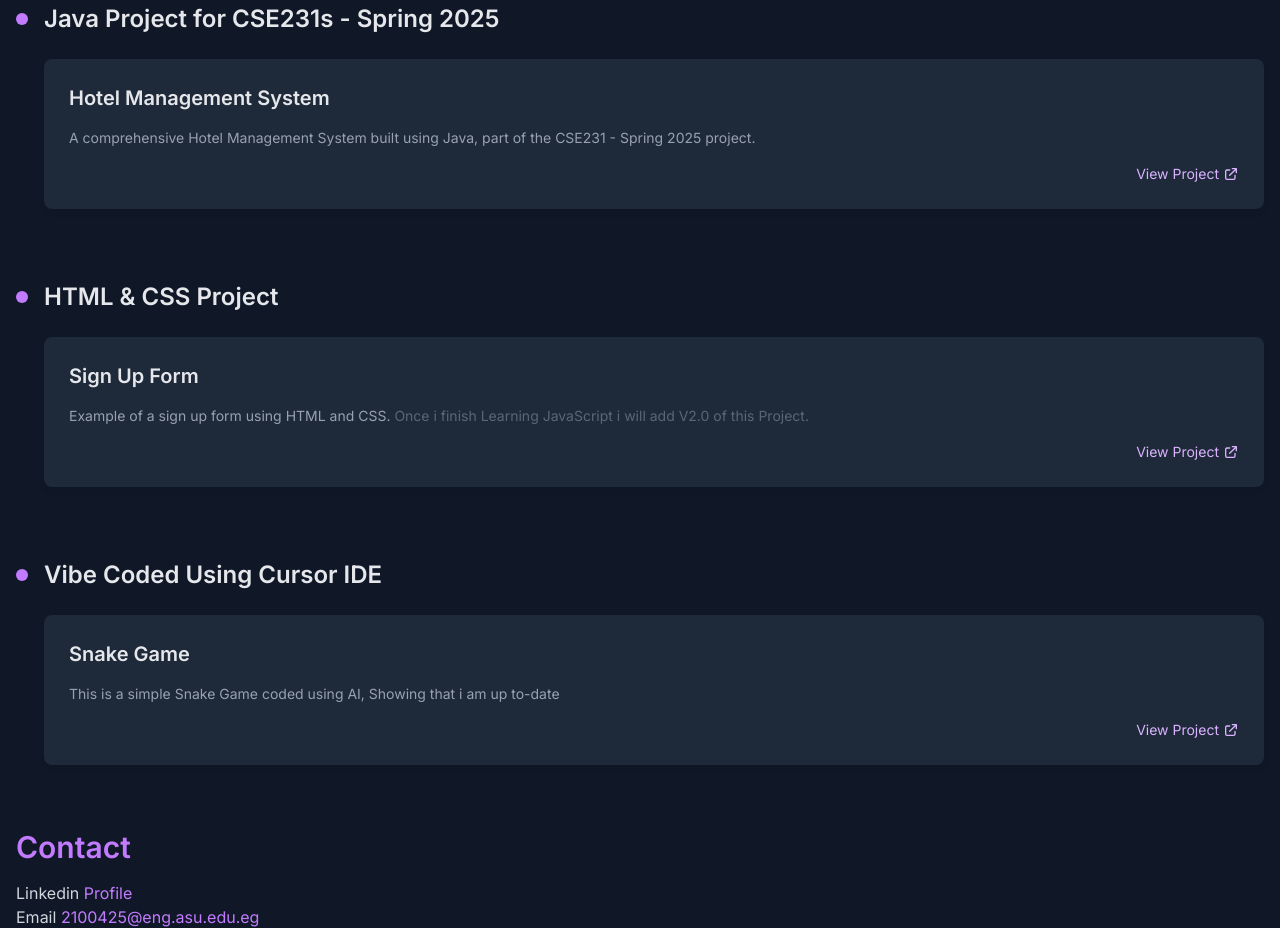
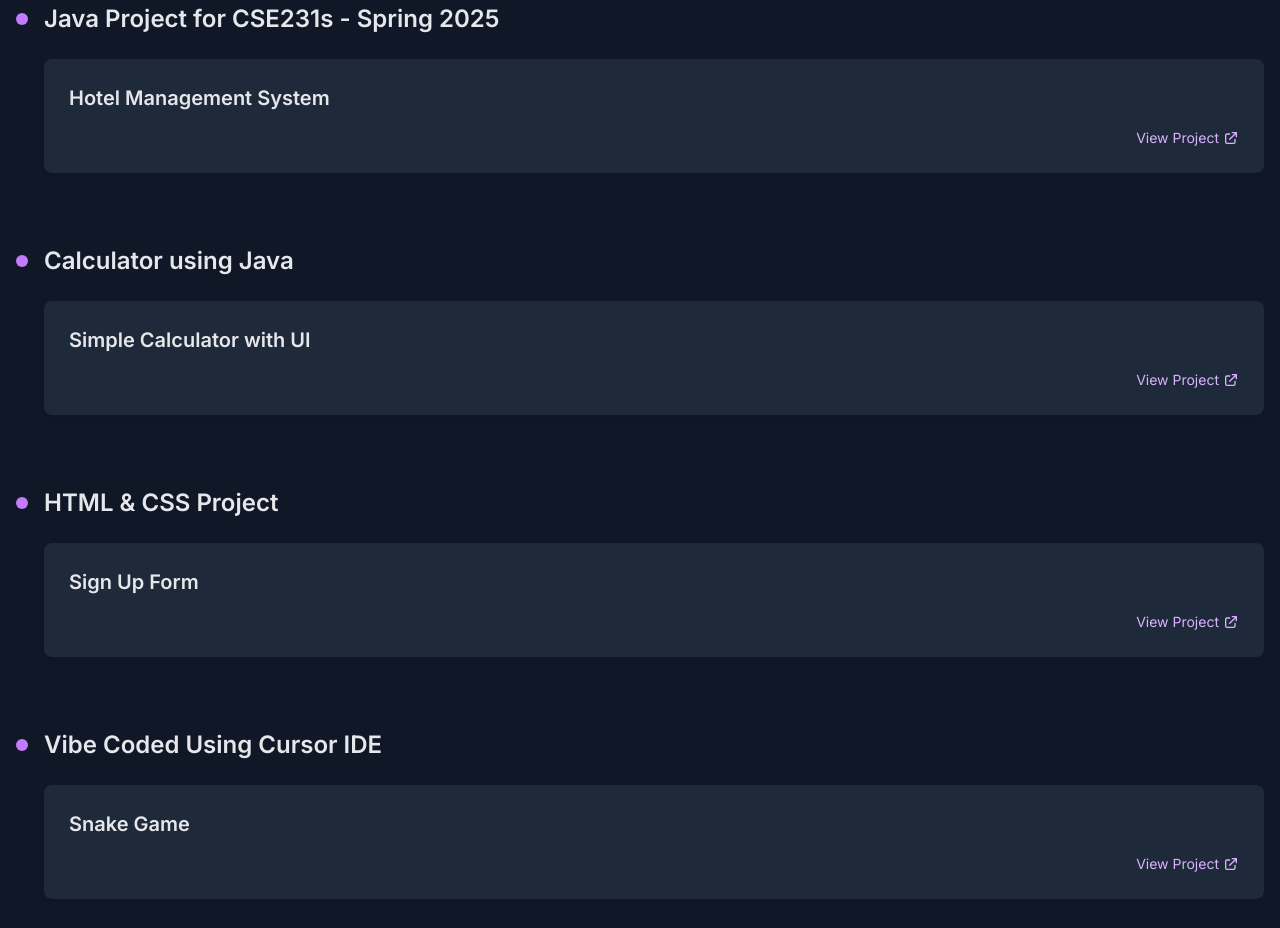
Before and after one commit to TadrosKaram/tadroskaram.github.io, a plain HTML site: page index.html in a window 1280 px wide. Shown: the part 3513-4441 px from the top of the page. Drawn offline with nearby package versions, Linux system fonts and the light colour scheme.

Commit message:
calcUpadte

```diff
--- a/index.html
+++ b/index.html
@@ -1145,10 +1145,7 @@
                                     <div class="flex items-center mb-4">
                                         <h4 class="text-xl font-semibold text-gray-200">Hotel Management System</h4>
                                     </div>
-                                    <p class="text-gray-400 mb-4 text-sm">
-                                        A comprehensive Hotel Management System built using Java, part of the CSE231 -
-                                        Spring 2025 project.
-                                    </p>
+
                                     <div class="flex justify-end">
                                         <span
                                             class="text-purple-300 hover:text-purple-400 transition duration-300 inline-flex items-center text-sm">
@@ -1169,6 +1166,39 @@
             <br>
             <br>
             <br>
+            <div class="flex items-center mb-6">
+                <span class="w-3 h-3 bg-purple-400 rounded-full mr-4 flex-shrink-0"></span>
+                <h3 class="text-2xl font-semibold text-gray-200 section-title">Calculator using Java
+                </h3>
+            </div>
+            <ul class="space-y-6 ml-7">
+                <li
+                    class="bg-gray-800 rounded-lg shadow-md p-6 hover:shadow-lg transition duration-300 hover:scale-105 project-card">
+                    <a href="javacalc.gif" target="_blank" class="block">
+                        <div class="flex items-center mb-4">
+                            <h4 class="text-xl font-semibold text-gray-200">Simple Calculator with UI</h4>
+                        </div>
+
+                        <div class="flex justify-end">
+                            <span
+                                class="text-purple-300 hover:text-purple-400 transition duration-300 inline-flex items-center text-sm">
+                                View Project
+                                <svg xmlns="http://www.w3.org/2000/svg" class="h-4 w-4 ml-1" fill="none"
+                                    viewBox="0 0 24 24" stroke="currentColor">
+                                    <path stroke-linecap="round" stroke-linejoin="round" stroke-width="2"
+                                        d="M10 6H6a2 2 0 00-2 2v10a2 2 0 002 2h10a2 2 0 002-2v-4M14 4h6m0 0v6m0-6L10 14" />
+                                </svg>
+                            </span>
+                        </div>
+                    </a>
+                </li>
+            </ul>
+            </li>
+            </ul>
+            </div>
+            <br>
+            <br>
+            <br>
 
             <div>
                 <ul class="space-y-8">
@@ -1184,10 +1214,7 @@
                                     <div class="flex items-center mb-4">
                                         <h4 class="text-xl font-semibold text-gray-200">Sign Up Form</h4>
                                     </div>
-                                    <p class="text-gray-400 mb-4 text-sm">
-                                        Example of a sign up form using HTML and CSS. <span style="opacity: 0.5;">Once i
-                                            finish Learning JavaScript i will add V2.0 of this Project.</span>
-                                    </p>
+
                                     <div class="flex justify-end">
                                         <span
                                             class="text-purple-300 hover:text-purple-400 transition duration-300 inline-flex items-center text-sm">
@@ -1223,9 +1250,7 @@
                                     <div class="flex items-center mb-4">
                                         <h4 class="text-xl font-semibold text-gray-200">Snake Game</h4>
                                     </div>
-                                    <p class="text-gray-400 mb-4 text-sm">
-                                        This is a simple Snake Game coded using AI, Showing that i am up to-date
-                                    </p>
+
                                     <div class="flex justify-end">
                                         <span
                                             class="text-purple-300 hover:text-purple-400 transition duration-300 inline-flex items-center text-sm">
@@ -1243,6 +1268,8 @@
                     </li>
                 </ul>
             </div>
+
+
 
 
 
```
Also changed, not shown: 1 other file.
